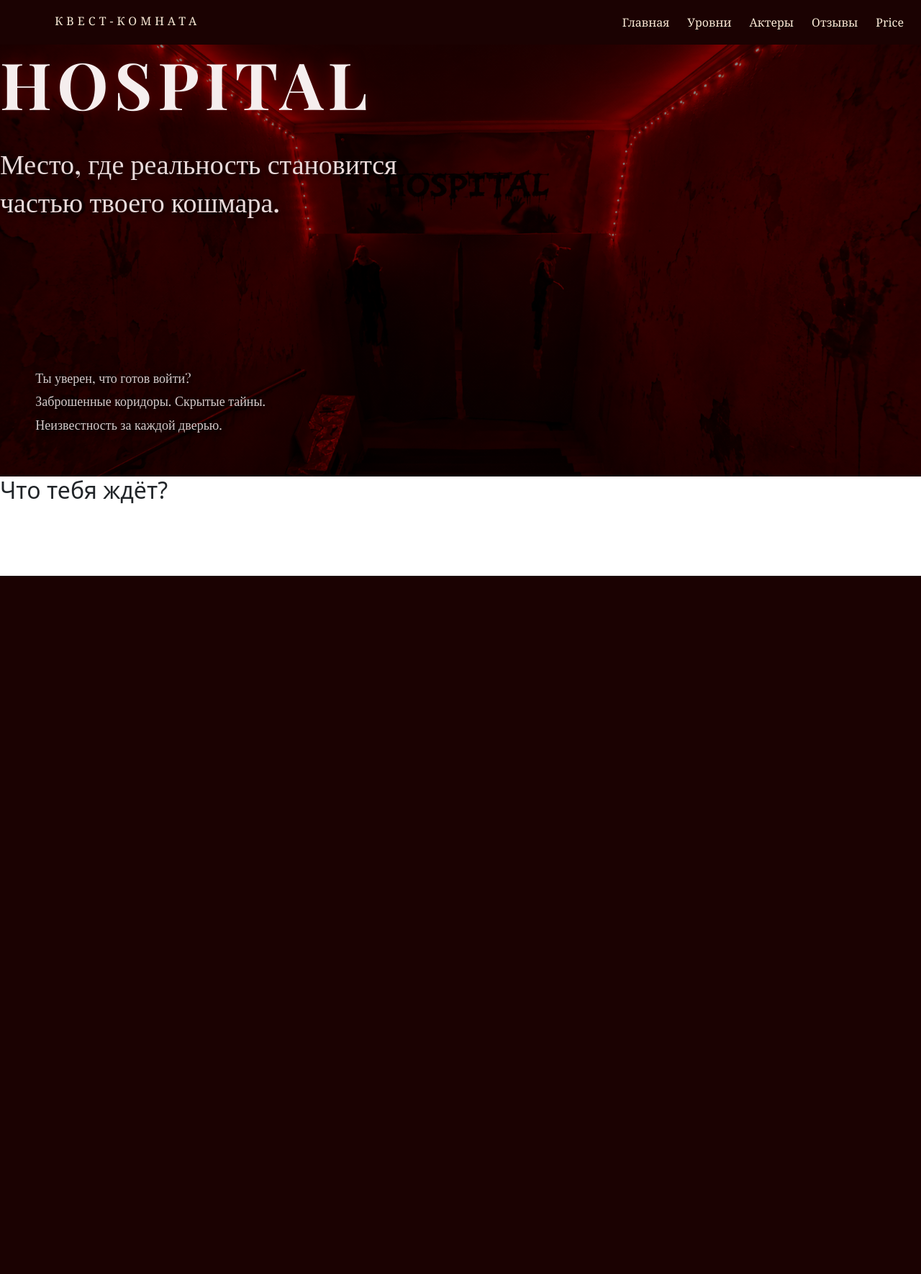
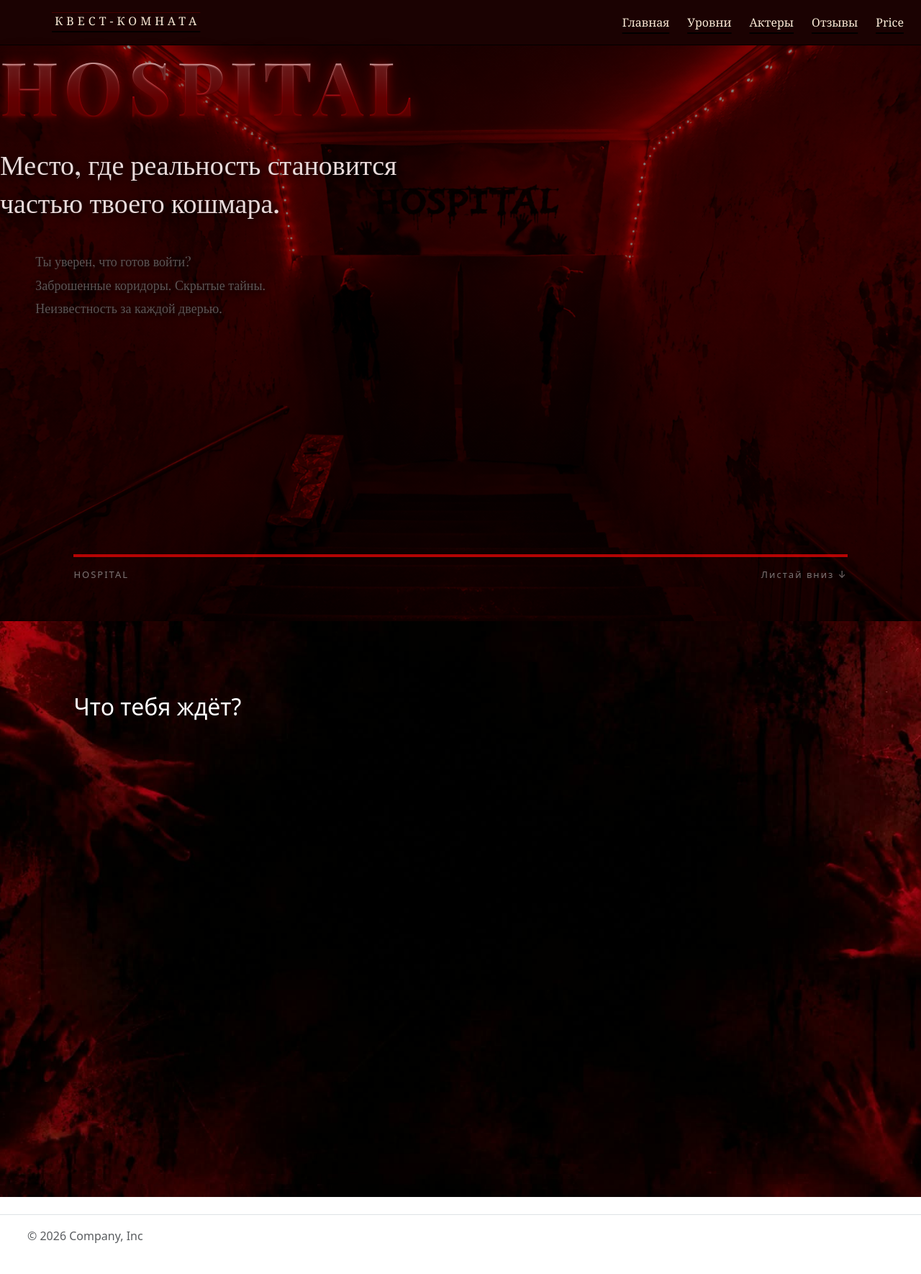
Before and after one commit to karinax09/Quest-Project, a Flask app: page / in a window 1280 px wide. Shown: the whole page at 72% size. Before the commit the page ends 800 px from the top, so only its background shows below. Run offline with Flask 3, Linux system fonts and the light colour scheme.

Commit message:
selection2

```diff
--- a/static/css/main.css
+++ b/static/css/main.css
@@ -7,13 +7,20 @@ body {
         linear-gradient(rgba(0, 0, 0, 0.5), rgba(0, 0, 0, 0.5)),
         url("../image/FON.png");
 
-    background-size: 100% auto;
-    background-position: top center;
+    background-size: cover;
+    background-position: center;
     background-repeat: no-repeat;
-
-    min-height: 600px;
+    width: 100%;
+    min-height: 100vh;
 }
 
+
+.nav-item:hover {
+    color:darkred;
+    text-decoration:overline #4a0000
+
+
+}
 
 .site-header {
     background-color: rgb(27, 2, 2);
@@ -22,6 +29,12 @@ body {
     justify-content: space-between;
     align-items: center;
     padding: 15px 24px;
+    text-decoration: underline;
+    text-decoration-color: #000;
+    text-decoration-thickness: 2px;
+    text-underline-offset: 8px;
+    border-bottom: 1px solid #000;
+
 
 }
 
@@ -44,7 +57,12 @@ body {
 }
 
 .site-logo {
-    text-decoration: none;
+    text-decoration: underline;
+    text-decoration-color: #000;
+    text-decoration-thickness: 2px;
+    text-underline-offset: 8px;
+    text-decoration:overline #4a0000
+
 }
 
 .hero pre {
@@ -55,14 +73,30 @@ body {
 
 .hero h1 {
     font-family: 'Playfair Display', serif;
-    font-size: 90px;
-    font-weight: 700;
+    font-size: clamp(65px, 8vw, 115px);
+    font-weight: 900;
+    text-transform: uppercase;
     letter-spacing: 8px;
-    color: #f5eeee;
 
-    text-shadow: 0 0 25px rgba(180, 0, 0, 0.5);
+    background: linear-gradient(
+        180deg,
+        #fff0f0 0%,
+        #d8baba 35%,
+        #b3000b 65%,
+        #4a0000 100%
+    );
 
-    margin-bottom: 30px;
+    -webkit-background-clip: text;
+    background-clip: text;
+    color: transparent;
+
+    text-shadow:
+        0 2px 2px rgba(80, 0, 0, 0.8),
+        0 0 15px rgba(180, 0, 0, 0.5),
+        0 0 35px rgba(120, 0, 0, 0.4);
+
+    margin-bottom: 25px;
+    line-height: 1.1;
 }
 
 .hero h2{
@@ -82,6 +116,38 @@ body {
     font-family: 'Playfair Display', serif;
     font-size: 18px;
     line-height: 1.8;
-    color: #d4caca;
+    color: #5c5555;
     text-shadow: 2px 2px 8px #000;
 }
+
+.hero{
+    position:relative;
+    .hero-footer {
+    position: absolute;
+    bottom: 55px;
+    left: 8%;
+    right: 8%;
+
+    display: flex;
+    justify-content: space-between;
+    align-items: center;
+
+    padding-top: 15px;
+    border-top: 4px solid rgba(248, 6, 6, 0.7);
+
+    color: #7c7474;
+    font-size: 13px;
+    letter-spacing: 2px;
+}
+}
+
+.second-section {
+    min-height: 100vh;
+
+    background-image: url("../image/FON2.png.jpeg");
+    background-size: cover;
+    background-position: center;
+
+    padding: 100px 8%;
+    color: white;
+}
--- a/templates/base.html
+++ b/templates/base.html
@@ -67,5 +67,54 @@
 
     </main>
 
+
+
+
+    <footer>
+
+<footer class="d-flex flex-wrap justify-content-between align-items-center py-3 my-4 border-top">
+
+    <div class="col-md-4 d-flex align-items-center">
+
+        <a href="/"
+           class="mb-3 me-2 mb-md-0 text-body-secondary text-decoration-none lh-1"
+           aria-label="Bootstrap">
+
+            <svg class="bi" width="30" height="24" aria-hidden="true">
+                <use xlink:href="#bootstrap"></use>
+            </svg>
+
+        </a>
+
+        <span class="mb-3 mb-md-0 text-body-secondary">
+            © 2026 Company, Inc
+        </span>
+
+    </div>
+
+    <ul class="nav col-md-4 justify-content-end list-unstyled d-flex">
+
+        <li class="ms-3">
+            <a class="text-body-secondary" href="#" aria-label="Instagram">
+                <svg class="bi" width="24" height="24" aria-hidden="true">
+                    <use xlink:href="#instagram"></use>
+                </svg>
+            </a>
+        </li>
+
+        <li class="ms-3">
+            <a class="text-body-secondary" href="#" aria-label="Facebook">
+                <svg class="bi" width="24" height="24">
+                    <use xlink:href="#facebook"></use>
+                </svg>
+            </a>
+        </li>
+
+    </ul>
+
+</footer>
+
+    </footer>
+
 </body>
 </html>
--- a/templates/index.html
+++ b/templates/index.html
@@ -17,14 +17,14 @@
 
       <pre>
 
-
-
-
-
-
            Ты уверен, что готов войти?
            Заброшенные коридоры. Скрытые тайны.
            Неизвестность за каждой дверью.</pre>
+
+           <footer class="hero-footer">
+    <span>HOSPITAL</span>
+    <span>Листай вниз ↓</span>
+           </footer>
 </section>
 
 
@@ -32,7 +32,7 @@
 
 
 
-<section class="features">
+<section class="second-section">
     <h2>Что тебя ждёт?</h2>
 </section>
 
```
Also changed, not shown: static/image/FON2.png.jpeg (added).
